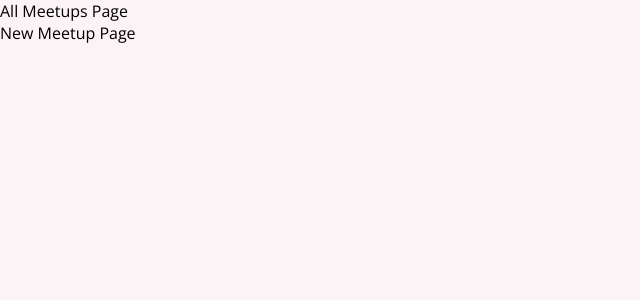
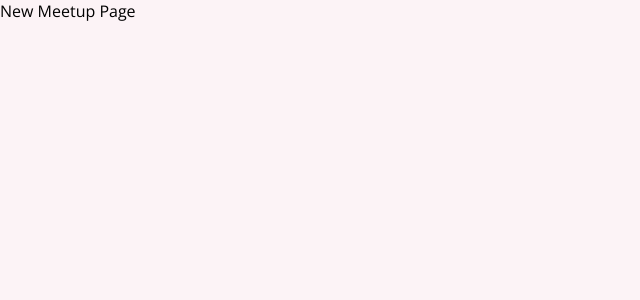
Before and after one commit to Djolevil/ReactPractice23, a React (Create React App) app: page /new-meetup in a window 1280 px wide. Shown: the top 300 px of the page, without its empty margins (0-640 px from the left). Built offline with nearby package versions, Linux system fonts and the light colour scheme.

Commit message:
Fix rendering wrong pages by using Switch component and exact prop

```diff
--- a/src/App.js
+++ b/src/App.js
@@ -1,4 +1,4 @@
-import { Route } from 'react-router-dom';
+import { Route, Switch } from 'react-router-dom';
 import AllMeetupsPage from './pages/AllMeetups';
 import FavoritesPage from './pages/Favorites';
 import NewMeetupPage from './pages/NewMeetup';
@@ -6,7 +6,8 @@
 function App() {
   return (
     <div>
-      <Route path='/'>
+      <Switch>
+        <Route path='/' exact>
           <AllMeetupsPage />
         </Route>
         <Route path='/new-meetup'>
@@ -15,6 +16,7 @@
         <Route path='/favorites'>
           <FavoritesPage />
         </Route>
+      </Switch>
     </div>
   );
 }
```
Lines whose indentation alone changed are shown as unchanged.
